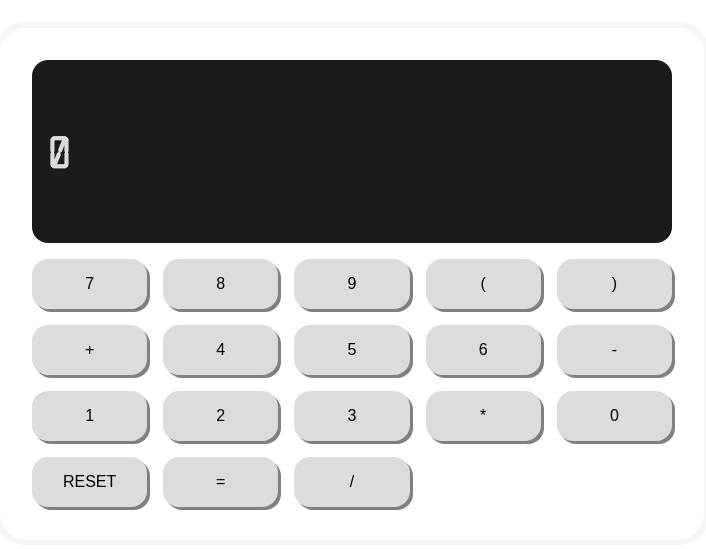
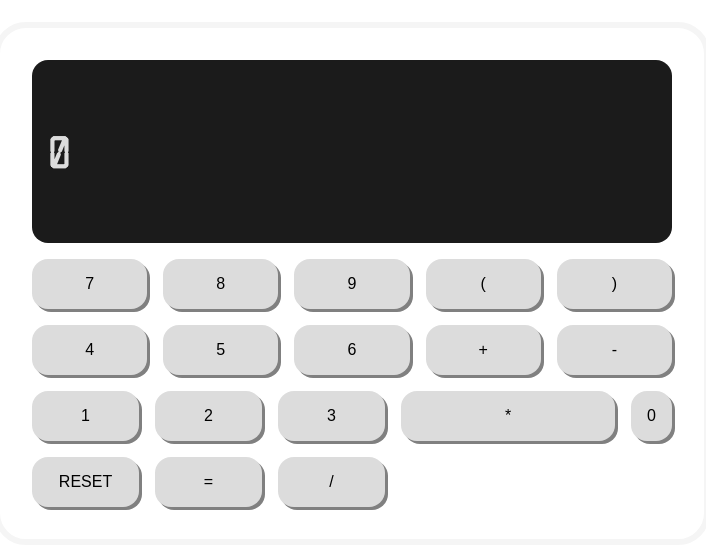
Before and after one commit to alcalde95/challenges_personal, a React (Vite) app: page / in a window 1280 px wide. Shown: the part 125-674 px from the top of the page, without its empty margins (288-994 px from the left). Built offline with nearby package versions, Linux system fonts and the light colour scheme.

Commit message:
añadido ( y )

```diff
--- a/src/components/Body/index.jsx
+++ b/src/components/Body/index.jsx
@@ -63,17 +63,19 @@ const Body = () => {
         <div className={styles.bodyContainer}>
             <div id={styles.cuerpo}>
                 <Display value={expression} />
-                <div id={styles.btnsContainer}>
+                <div id={styles.btnsContainer1}>
                     <Button value='7' action={() => appendValue('7')} />
                     <Button value='8' action={() => appendValue('8')} />
                     <Button value='9' action={() => appendValue('9')} />
                     <Button value='(' action={() => appendValue('(')} />
                     <Button value=')' action={() => appendValue(')')} />
-                    <Button value='+' action={() => appendValue('+')} />
                     <Button value='4' action={() => appendValue('4')} />
                     <Button value='5' action={() => appendValue('5')} />
                     <Button value='6' action={() => appendValue('6')} />
+                    <Button value='+' action={() => appendValue('+')} />
                     <Button value='-' action={() => appendValue('-')} />
+                </div>
+                <div id={styles.btnsContainer2}>
                     <Button value='1' action={() => appendValue('1')} />
                     <Button value='2' action={() => appendValue('2')} />
                     <Button value='3' action={() => appendValue('3')} />
--- a/src/components/Body/styles.module.css
+++ b/src/components/Body/styles.module.css
@@ -24,15 +24,24 @@
     de la función de reseteo.
 */
 
-#btnsContainer {
+#btnsContainer1 {
     margin-top: 1rem;
     display: grid;
     grid-template-columns: 1fr 1fr 1fr 1fr 1fr;
-    grid-template-rows: 1fr 1fr 1fr 1fr;
+    grid-template-rows: 1fr 1fr;
     gap: 1rem 1rem;
     grid-template-areas:
         ". . . . ."
         ". . . . ."
-        ". . . ."
-        ". . . .";
 }
+
+#btnsContainer2 {
+    margin-top: 1rem;
+    display: grid;
+    grid-template-columns: 1fr 1fr 1fr 2fr;
+    grid-template-rows: 1fr 1fr;
+    gap: 1rem 1rem;
+    grid-template-areas:
+        ". . . . ."
+        ". . . . ."
+}
```
